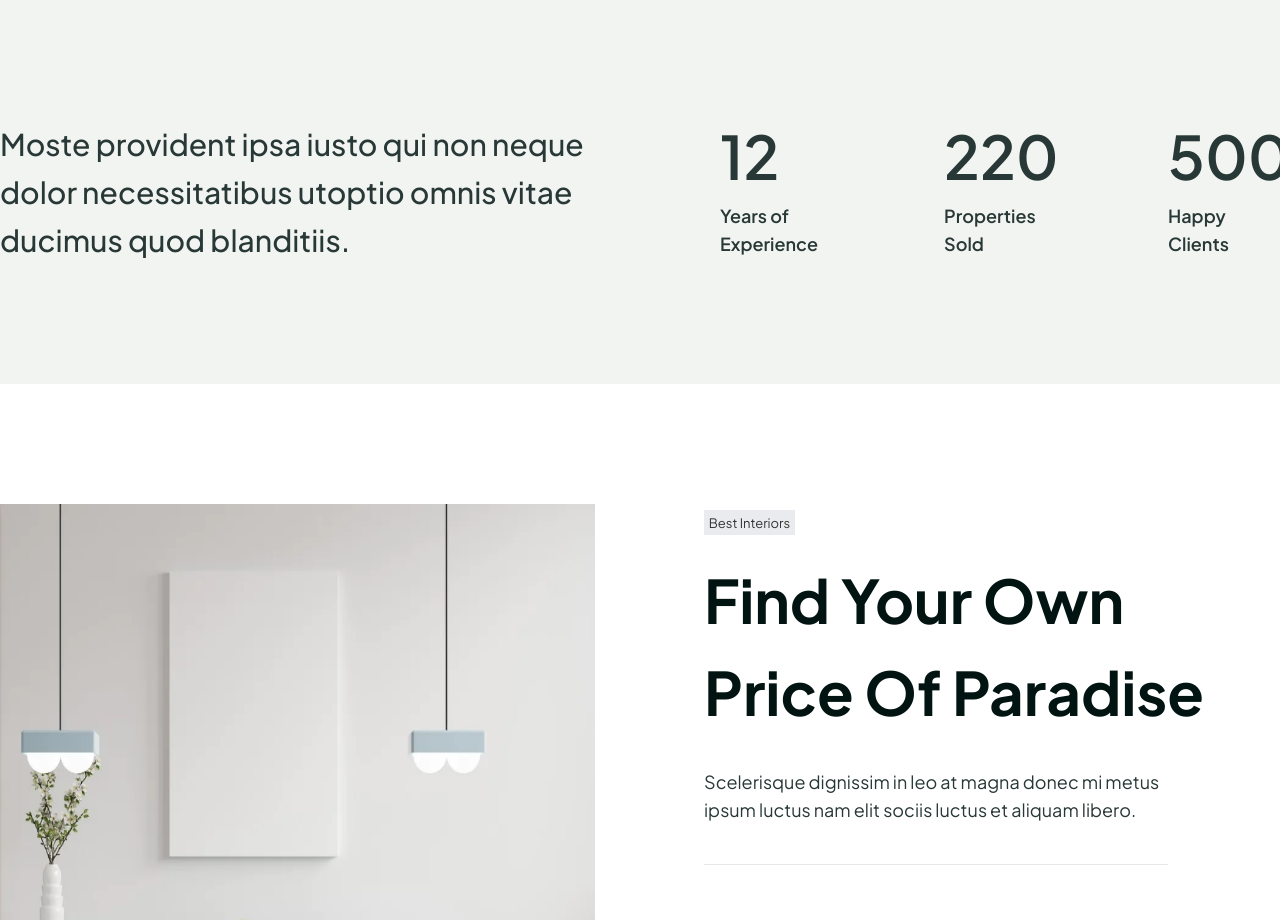
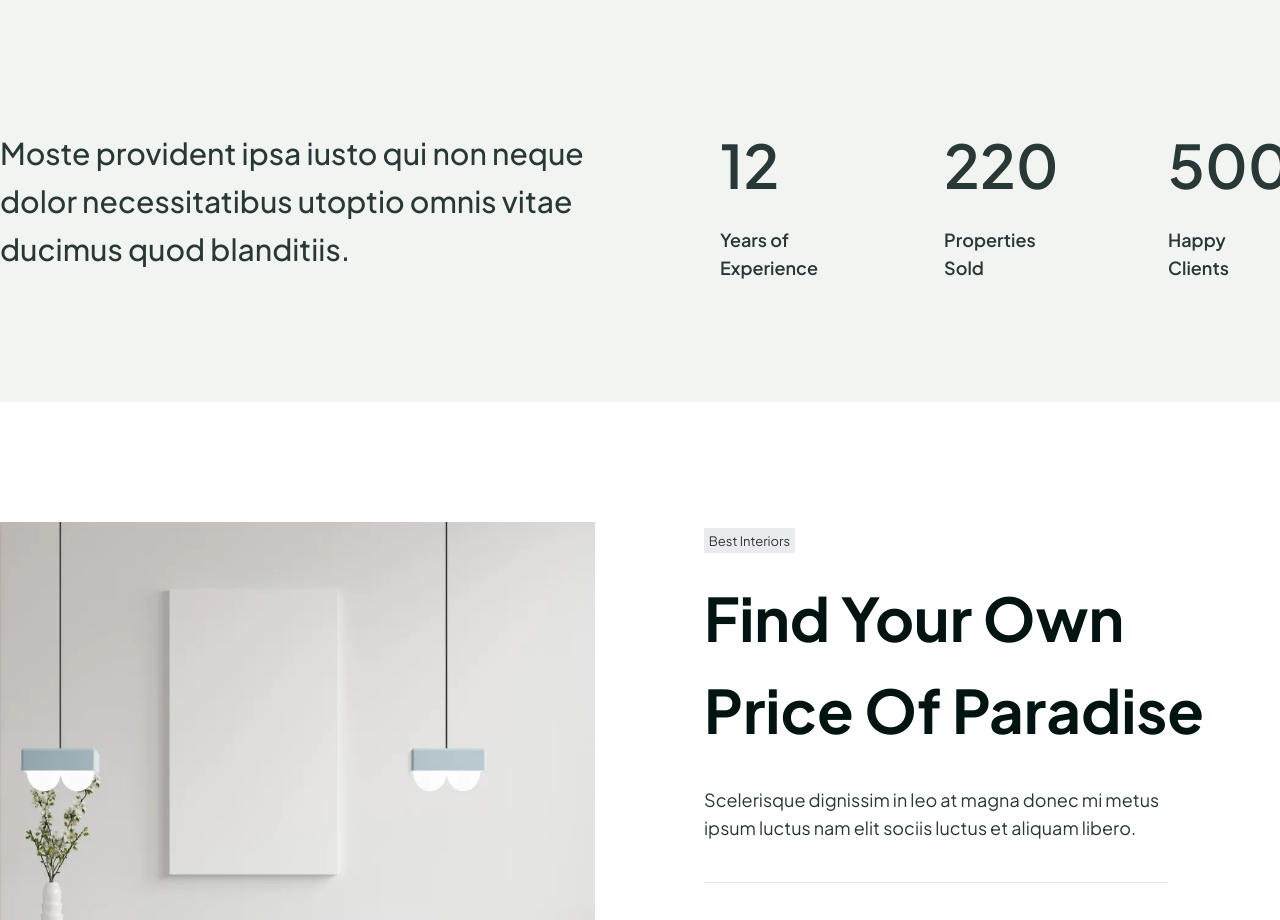
Before and after one commit to NINJA86/VillaHisla, a React (Vite) app: page / in a window 1280 px wide. Shown: the part 800-1720 px from the top of the page. Built offline with nearby package versions, Linux system fonts and the light colour scheme.

Commit message:
refactor(css): convert @apply things to pure CSS

```diff
--- a/src/index.css
+++ b/src/index.css
@@ -1,5 +1,6 @@
-@import url('https://fonts.googleapis.com/css2?family=Plus+Jakarta+Sans:ital,wght@0,200..800;1,200..800&display=swap');
-@import 'tailwindcss';
+@import url("https://fonts.googleapis.com/css2?family=Plus+Jakarta+Sans:ital,wght@0,200..800;1,200..800&display=swap");
+@import "tailwindcss";
+
 @theme {
   --color-dark-green: #053631;
   --color-light-green: #4e6d43;
@@ -12,27 +13,41 @@
   --breakpoint-xl: 80rem; /* 1280px */
   --breakpoint-2xl: 130rem; /* 2080px */
 }
+
 @layer base {
   body {
-    font-family: 'Plus Jakarta Sans', sans-serif;
+    font-family: "Plus Jakarta Sans", sans-serif;
   }
 }
+
 @layer components {
   .statistics__number {
-    @apply text-6xl block mb-4 max-w-12;
-
+    font-size: var(--text-6xl);
+    display: block;
+    margin-bottom: calc(var(--spacing) * 4);
+    max-width: calc(var(--spacing) * 12);
     font-weight: var(--font-weight-semibold);
   }
   .tick {
-    @apply text-light-green text-[1.1rem];
+    color: var(--color-light-green);
+    font-size: 1.1rem;
   }
   .btn {
-    @apply py-4 px-7 bg-light-green text-white cursor-pointer;
+    padding-top: calc(var(--spacing) * 4);
+    padding-bottom: calc(var(--spacing) * 4);
+    padding-left: calc(var(--spacing) * 7);
+    padding-right: calc(var(--spacing) * 7);
+    background: var(--color-light-green);
+    color: var(--color-white);
+
     @variant hover {
       background-color: var(--color-dark-green);
     }
   }
   .attribute {
-    @apply p-[0.3rem] bg-gray-200 opacity-80 text-[13px];
+    padding: 0.3rem;
+    background: var(--color-gray-200);
+    opacity: 80%;
+    font-size: 13px;
   }
 }
```
